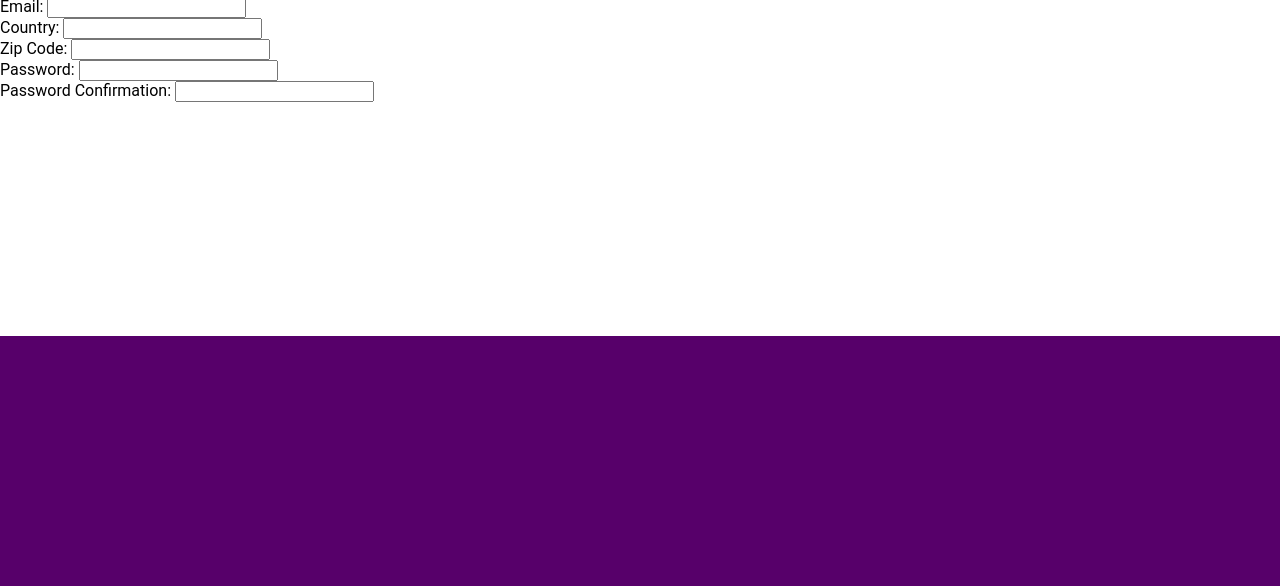
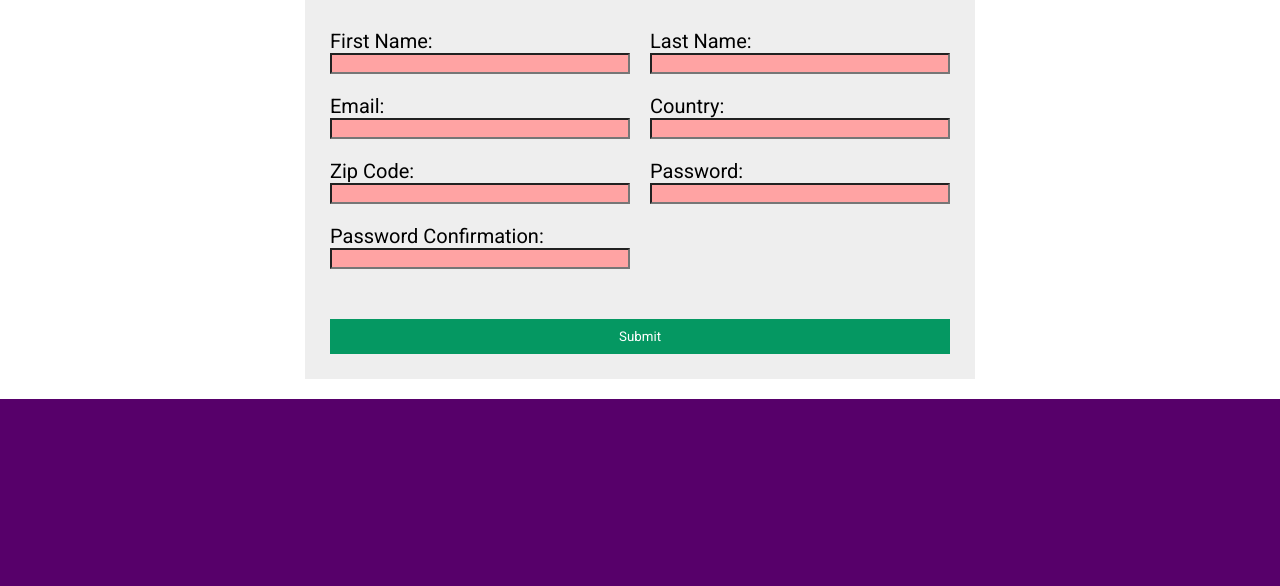
Before and after one commit to peter-bachowski/formProject, a website built with webpack: page dist/index.html in a window 1280 px wide. Shown: the part 214-800 px from the top of the page. Built offline with nearby package versions, Linux system fonts and the light colour scheme.

Commit message:
add validation for the name, zip code, country, email and password inputs. Still need password confirmation validation

```diff
--- a/package.json
+++ b/package.json
@@ -15,6 +15,7 @@
   "devDependencies": {
     "css-loader": "^6.8.1",
     "csv-loader": "^3.0.5",
+    "file-loader": "^6.2.0",
     "html-webpack-plugin": "^5.5.3",
     "sass": "^1.63.6",
     "sass-loader": "^13.3.2",
@@ -24,6 +25,8 @@
     "xml-loader": "^1.2.1"
   },
   "dependencies": {
+    "file": "^0.2.2",
+    "loader": "^2.1.1",
     "lodash": "^4.17.21",
     "webpack-dev-server": "^4.15.1"
   }
--- a/src/addForm.js
+++ b/src/addForm.js
@@ -1,7 +1,9 @@
 function addForm () {
     const mainBody = document.querySelector('.mainBody');
-    const formContainer = document.createElement('div');
+    const formContainer = document.createElement('form');
+    const form = document.createElement('div');
     const formTitle = document.createElement('div');
+    const submitBtn = document.createElement('button');
 
     const firstNameLabel = document.createElement('label');
     const lastNameLabel = document.createElement('label');
@@ -27,15 +29,25 @@ function addForm () {
     const pwContainer = document.createElement('div');
     const pwConfContainer = document.createElement('div');
 
+    formContainer.classList.add('formContainer');
+    submitBtn.classList.add('submitBtn');
     formTitle.classList.add('formTitle');
-    formContainer.classList.add('formContainer');
-    firstNameContainer.classList.add('firstNameContainer');
-    lastNameContainer.classList.add('lastNameContainer');
-    emailContainer.classList.add('emailContainer');
-    countryContainer.classList.add('countryContainer');
-    zipContainer.classList.add('zipContainer');
-    pwContainer.classList.add('pwContainer');
-    pwConfContainer.classList.add('pwConfContainer');
+    form.classList.add('form');
+    firstNameContainer.classList.add('formItemContainer');
+    lastNameContainer.classList.add('formItemContainer');
+    emailContainer.classList.add('formItemContainer');
+    countryContainer.classList.add('formItemContainer');
+    zipContainer.classList.add('formItemContainer');
+    pwContainer.classList.add('formItemContainer');
+    pwConfContainer.classList.add('formItemContainer');
+
+    firstNameInput.id = 'userFirstName';
+    lastNameInput.id = 'userLastName';
+    emailInput.id = 'userEmail';
+    countryInput.id = 'userCountry';
+    zipInput.id = 'userZip';
+    pwInput.id = 'userPw';
+    pwConfInput.id = 'userPwConf';
 
     formTitle.innerText = 'Sign Up Form';
 
@@ -54,40 +66,8 @@ function addForm () {
     pwConfLabel.for = 'pwConf';
     pwConfLabel.innerText = 'Password Confirmation: ';
 
-    firstNameInput.type = 'text';
-    firstNameInput.pattern = '[a-zA-Z ]+';
-    firstNameInput.name = 'userFirstName';
-    firstNameInput.id = 'userFirstName';
-
-    lastNameInput.type = 'text';
-    lastNameInput.pattern = '[a-zA-Z ]+';
-    lastNameInput.name = 'userLastName';
-    lastNameInput.id = 'userLastName';
-
-    emailInput.type = 'email';
-    //emailInput.pattern = '[a-zA-Z ]+';
-    emailInput.name = 'userEmail';
-    emailInput.id = 'userEmail';
-
-    countryInput.type = 'text';
-    countryInput.pattern = '[a-zA-Z ]+';
-    countryInput.name = 'userCountry';
-    countryInput.id = 'userCountry';
-
-    zipInput.type = 'text';
-    zipInput.pattern = '[a-zA-Z ]+';
-    zipInput.name = 'userZip';
-    zipInput.id = 'userZip';
-
-    pwInput.type = 'text';
-    pwInput.pattern = '[a-zA-Z ]+';
-    pwInput.name = 'userPw';
-    pwInput.id = 'userPw';
-
-    pwConfInput.type = 'text';
-    pwConfInput.pattern = '[a-zA-Z ]+';
-    pwConfInput.name = 'userPwConf';
-    pwConfInput.id = 'userPwConf';
+    submitBtn.type = 'submit';
+    submitBtn.innerText = 'Submit';
 
     firstNameContainer.appendChild(firstNameLabel);
     firstNameContainer.appendChild(firstNameInput);
@@ -105,15 +85,33 @@ function addForm () {
     pwConfContainer.appendChild(pwConfInput);
 
     formContainer.appendChild(formTitle);
-    formContainer.appendChild(firstNameContainer);
-    formContainer.appendChild(lastNameContainer);
-    formContainer.appendChild(emailContainer);
-    formContainer.appendChild(countryContainer);
-    formContainer.appendChild(zipContainer);
-    formContainer.appendChild(pwContainer);
-    formContainer.appendChild(pwConfContainer);
+    form.appendChild(firstNameContainer);
+    form.appendChild(lastNameContainer);
+    form.appendChild(emailContainer);
+    form.appendChild(countryContainer);
+    form.appendChild(zipContainer);
+    form.appendChild(pwContainer);
+    form.appendChild(pwConfContainer);
+    formContainer.appendChild(form);
+    formContainer.appendChild(submitBtn);
 
     mainBody.appendChild(formContainer);
+
+    //listeners
+
+    window.addEventListener('resize', resizeElements);
+    window.onload = resizeElements;
+
+    //functions
+
+    function resizeElements () {
+        if (mainBody.clientWidth <= 660) {
+            form.style.gridTemplateColumns = '300px';
+        }
+        else {
+            form.style.gridTemplateColumns = '300px 300px';
+        }
+    }
 
 }
 
--- a/src/index.js
+++ b/src/index.js
@@ -2,6 +2,8 @@ import _ from 'lodash';
 import '../src/styles/main.scss';
 import addBaseElements from './addBaseElements';
 import addForm from './addForm';
+import loadFormValidations from './loadFormValidations';
 
 addBaseElements();
 addForm();
+loadFormValidations();
--- /dev/null
+++ b/src/loadFormValidations.js
@@ -0,0 +1,51 @@
+function loadFormValidations () {
+    const pwPattern = '(?=.*\\d)(?=.*[a-z])(?=.*[A-Z]).{8,}';
+
+    const firstNameInput = document.querySelector('#userFirstName');
+    const lastNameInput = document.querySelector('#userLastName');
+    const emailInput = document.querySelector('#userEmail');
+    const countryInput = document.querySelector('#userCountry');
+    const zipInput = document.querySelector('#userZip');
+    const pwInput = document.querySelector('#userPw');
+    const pwConfInput = document.querySelector('#userPwConf');
+
+    firstNameInput.required = true;
+    lastNameInput.required = true;
+    emailInput.required = true;
+    countryInput.required = true;
+    zipInput.required = true;
+    pwInput.required = true;
+    pwConfInput.required = true;
+
+    firstNameInput.type = 'text';
+    firstNameInput.pattern = '[a-zA-Z ]+';
+    firstNameInput.name = 'userFirstName';
+    firstNameInput.title = 'Please enter your first name. Only alphabetical characters'
+
+    lastNameInput.type = 'text';
+    lastNameInput.pattern = '[a-zA-Z ]+';
+    lastNameInput.name = 'userLastName';
+    lastNameInput.title = 'Please enter your last name. Only alphabetical characters'
+
+    emailInput.type = 'email';
+    emailInput.name = 'userEmail';
+
+    countryInput.type = 'text';
+    countryInput.pattern = '[a-zA-Z ]+';
+    countryInput.name = 'userCountry';
+
+    zipInput.type = 'text';
+    zipInput.pattern = '\\d{5}';
+    zipInput.name = 'userZip';
+    zipInput.title = 'Please enter a five digit zip code. Example: 12345';
+
+    pwInput.type = 'password';
+    pwInput.pattern = pwPattern;
+    pwInput.name = 'userPw';
+
+    pwConfInput.type = 'password';
+    pwConfInput.pattern = pwPattern;
+    pwConfInput.name = 'userPwConf';
+}
+
+export default loadFormValidations;
--- a/src/styles/main.scss
+++ b/src/styles/main.scss
@@ -1,29 +1,29 @@
-$primary-font: 'Roboto';
+@import url('https://fonts.googleapis.com/css?family=Montserrat:400,700|Roboto:100,300,400');
 
 $primary-color: rgb(87, 0, 106);
+$form-background-color: rgb(238, 238, 238);
 
 body, html {
-    width: 100%;
-    height: 100%;
     margin: 0;
     padding: 0;
+    min-width: fit-content;
   }
 
   * {
     box-sizing: border-box;
-    font-family: $primary-font;
+    font-family: 'Roboto', sans-serif;
   }
 
-  .container, .header, .mainBody, .footer {
+  body, html, .container, .header, .mainBody, .footer, .formContainer {
     width: 100%;
+    height: 100%;
   }
 
   .header, .footer {
     background-color: $primary-color;
   }
 
-  .container {
-    height: 100%;
+  .container, .mainBody, .formContainer, .formItemContainer {
     display: flex;
     flex-direction: column;
   }
@@ -33,9 +33,54 @@ body, html {
   }
 
   .mainBody {
-    height: 100%;
+    align-items: center;
+    padding: 20px;
   }
 
   .footer {
     height: 500px;
   }
+
+  .formContainer {
+    height: fit-content;
+    width: fit-content;
+    padding: 25px;
+    align-items: center;
+    background-color: $form-background-color;
+  }
+
+  .form {
+    display: grid;
+    gap: 20px;
+    grid-template-columns: 300px 300px;
+    justify-content: center;
+    padding-top: 50px;
+    padding-bottom: 50px;
+  }
+
+  .formTitle {
+    text-align: center;
+    font-size: 30px;
+  }
+
+  .formItemContainer {
+    font-size: 20px;
+  }
+
+  .submitBtn {
+    width: 100%;
+    padding: 10px;
+    border-radius: 0;
+    border: none;
+    background-color: #059862;
+    color: white;
+    cursor: pointer;
+  }
+
+  .form input:valid {
+    background-color: rgb(172, 255, 172);
+  }
+
+  .form input:invalid {
+    background-color: rgb(255, 163, 163);
+  }
--- a/webpack.config.js
+++ b/webpack.config.js
@@ -12,7 +12,7 @@ module.exports = {
   },
   plugins: [
     new HtmlWebpackPlugin({
-      title: 'formProject',
+      title: 'Form Project',
     }),
   ],
   devtool: 'inline-source-map',
@@ -30,6 +30,15 @@ module.exports = {
       {
         test: /\.(woff|woff2|eot|ttf|otf)$/i,
         type: 'asset/resource',
+        use: [
+          {
+            loader: 'file-loader',
+            options: {
+              name: '[name].[ext]',
+              outputPath: 'fonts/'
+            }
+          }
+        ]
       },
       {
         test: /\.(csv|tsv)$/i,
```
Also changed, not shown: dist/index.html, 2 other files.
